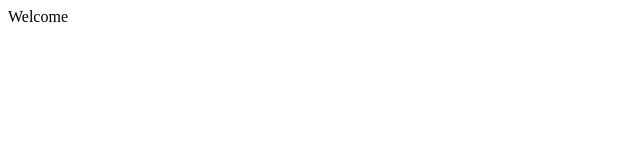
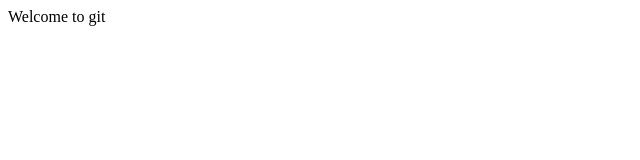
Before and after one commit to netcafehanh/php_deploy, a plain HTML site: page index.html in a window 1280 px wide. Shown: the full height of the page, 0-640 px from the left. Drawn offline with Linux system fonts and the light colour scheme.

Commit message:
Update index.html

```diff
--- a/index.html
+++ b/index.html
@@ -1 +1 @@
-<p>Welcome</p>
+<p>Welcome to git</p>
```
